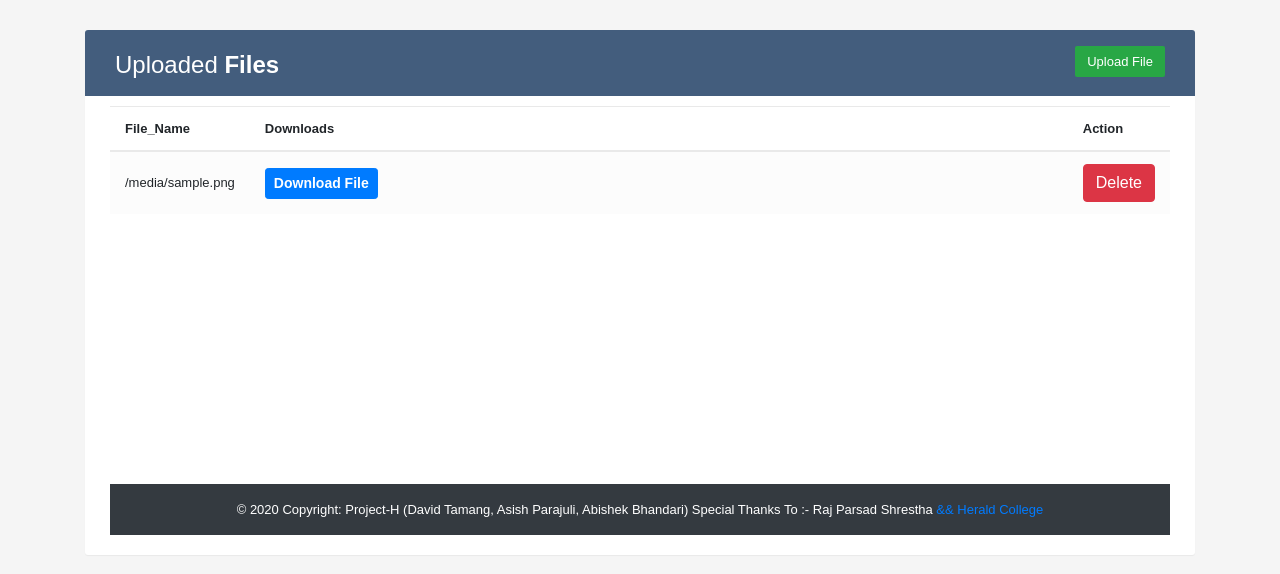
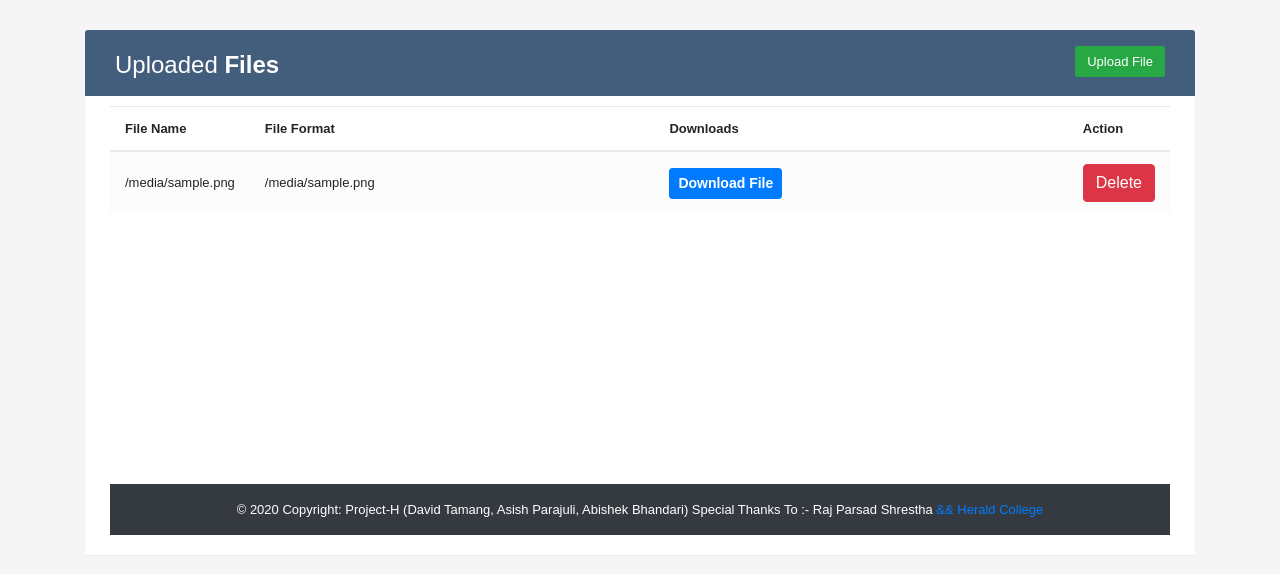
Before and after one commit to Avisheikh/Project-H_ADC6, a Django app: template store/templates/CRUD_Inventory/Uploaded.html in a window 1280 px wide. Shown: the part 59-633 px from the top of the page. Run offline with Django 3.2, Linux system fonts and the light colour scheme; the template is opened without the code that fills it: most values are stand-ins (such as "Sample title", 1, 10 or a date in 2020); some libraries are stand-ins or nearby versions; some web fonts are replaced.

Commit message:
Update upload.html

```diff
--- a/store/templates/CRUD_Inventory/Uploaded.html
+++ b/store/templates/CRUD_Inventory/Uploaded.html
@@ -49,7 +49,8 @@
             <table class="table table-striped table-hover">
                 <thead>
                     <tr>
-                        <th>File_Name</th>
+                        <th>File Name</th>
+                        <th>File Format</th>
                         <th>Downloads</th>
                         <th>Action</th>
                     </tr>
@@ -58,6 +59,7 @@
                     {% for y in lists %}
                     <tr>
                         <td>{{y.File_Name}}</td>
+                        <td>{{y.File_Type}}</td>
                         <td>
                         <a href="{{ y.pdf.url }}" class="btn btn-primary btn-sm text-white" target="_blank">Download File</a>
                         </td>
```
